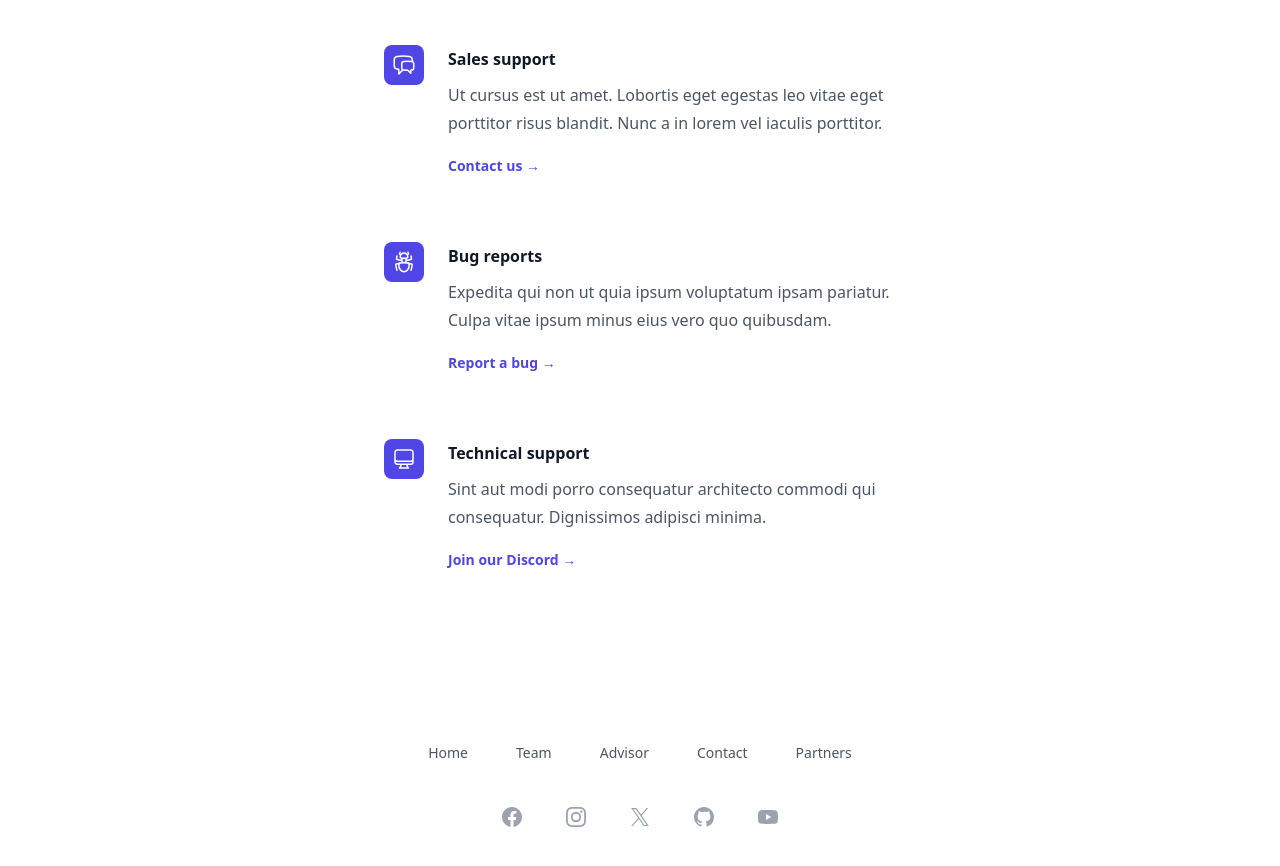
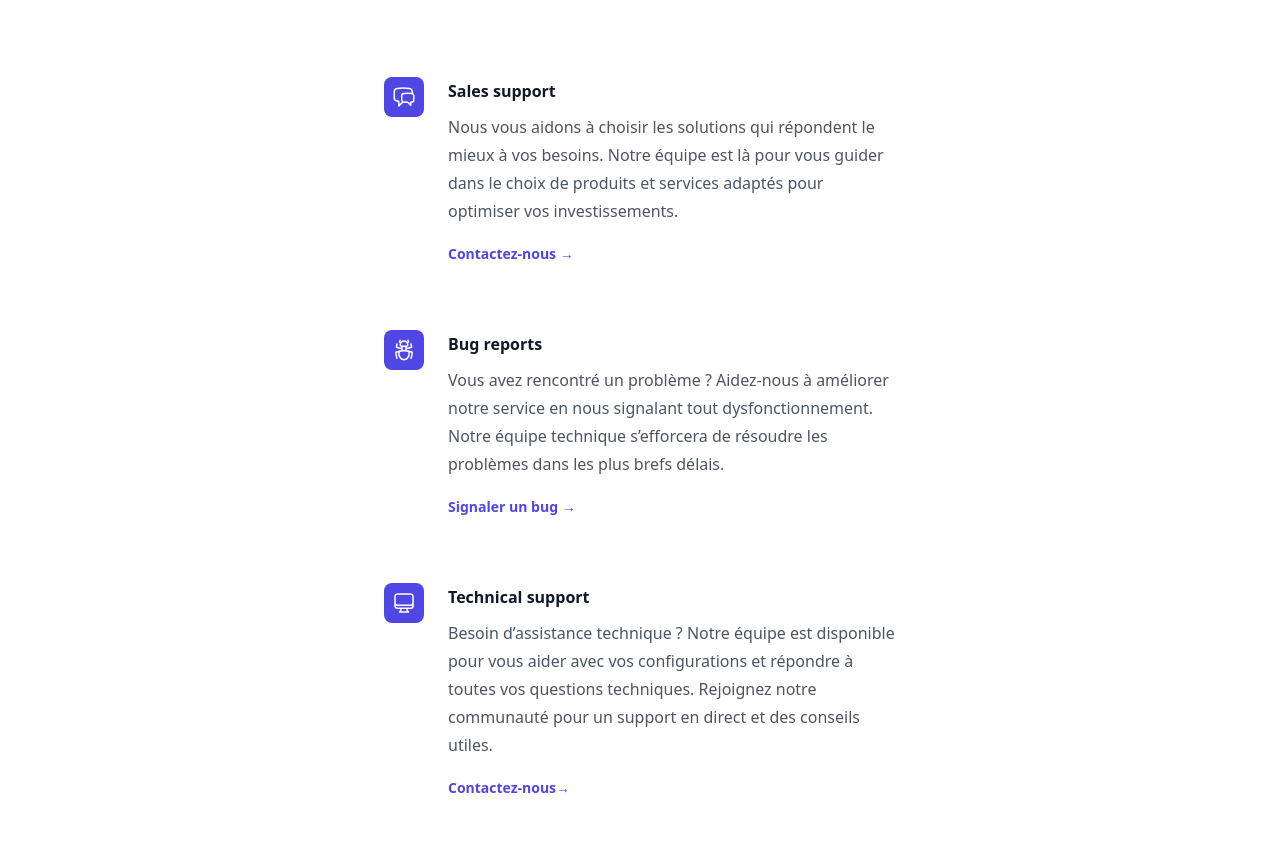
Before and after one commit to 0x00Ditto/VanBlack, a website: page src/contact.html in a window 1280 px wide. Shown: the part 307-1173 px from the top of the page. Drawn offline with nearby package versions, Linux system fonts and the light colour scheme.

Commit message:
Update ./contact.html

```diff
--- a/src/contact.html
+++ b/src/contact.html
@@ -55,7 +55,7 @@
           </div>
 
           <!-- Mobile menu, show/hide based on menu state. -->
-          <div class="sm:hidden " id="mobile-menu">
+          <div class="sm:hidden" id="mobile-menu">
             <div class="text-center space-y-1 px-2 pb-3 pt-2">
               <!-- Current: "bg-gray-900 text-white", Default: "text-gray-300 hover:bg-gray-700 hover:text-white" -->
               <a
@@ -91,10 +91,11 @@
           <h2
             class="text-3xl font-bold tracking-tight text-gray-900 sm:text-4xl"
           >
-            Contact sales
+            Contactez notre équipe
           </h2>
           <p class="mt-2 text-lg leading-8 text-gray-600">
-            Aute magna irure deserunt veniam aliqua magna enim voluptate.
+            Notre équipe est à votre disposition pour vous conseiller et
+            répondre à toutes vos questions sur nos offres.
           </p>
         </div>
         <div class="mx-auto mt-20 max-w-lg space-y-16">
@@ -122,14 +123,16 @@
                 Sales support
               </h3>
               <p class="mt-2 leading-7 text-gray-600">
-                Ut cursus est ut amet. Lobortis eget egestas leo vitae eget
-                porttitor risus blandit. Nunc a in lorem vel iaculis porttitor.
+                Nous vous aidons à choisir les solutions qui répondent le mieux
+                à vos besoins. Notre équipe est là pour vous guider dans le
+                choix de produits et services adaptés pour optimiser vos
+                investissements.
               </p>
               <p class="mt-4">
                 <a
                   href="#"
                   class="text-sm font-semibold leading-6 text-indigo-600"
-                  >Contact us <span aria-hidden="true">&rarr;</span></a
+                  >Contactez-nous <span aria-hidden="true">&rarr;</span></a
                 >
               </p>
             </div>
@@ -158,14 +161,16 @@
                 Bug reports
               </h3>
               <p class="mt-2 leading-7 text-gray-600">
-                Expedita qui non ut quia ipsum voluptatum ipsam pariatur. Culpa
-                vitae ipsum minus eius vero quo quibusdam.
+                Vous avez rencontré un problème ? Aidez-nous à améliorer notre
+                service en nous signalant tout dysfonctionnement. Notre équipe
+                technique s’efforcera de résoudre les problèmes dans les plus
+                brefs délais.
               </p>
               <p class="mt-4">
                 <a
                   href="#"
                   class="text-sm font-semibold leading-6 text-indigo-600"
-                  >Report a bug <span aria-hidden="true">&rarr;</span></a
+                  >Signaler un bug <span aria-hidden="true">&rarr;</span></a
                 >
               </p>
             </div>
@@ -194,14 +199,16 @@
                 Technical support
               </h3>
               <p class="mt-2 leading-7 text-gray-600">
-                Sint aut modi porro consequatur architecto commodi qui
-                consequatur. Dignissimos adipisci minima.
+                Besoin d’assistance technique ? Notre équipe est disponible pour
+                vous aider avec vos configurations et répondre à toutes vos
+                questions techniques. Rejoignez notre communauté pour un support
+                en direct et des conseils utiles.
               </p>
               <p class="mt-4">
                 <a
                   href="#"
                   class="text-sm font-semibold leading-6 text-indigo-600"
-                  >Join our Discord <span aria-hidden="true">&rarr;</span></a
+                  >Contactez-nous<span aria-hidden="true">&rarr;</span></a
                 >
               </p>
             </div>
@@ -212,7 +219,7 @@
     <!-- footer -->
     <section>
       <footer
-        class="mx-auto mt-10 max-w-7xl overflow-hidden px-6 pb-5  sm:pb-12 lg:px-8"
+        class="mx-auto mt-10 max-w-7xl overflow-hidden px-6 pb-5 sm:pb-12 lg:px-8"
       >
         <nav
           class="-mb-6 columns-2 sm:flex sm:justify-center sm:space-x-12"
```
